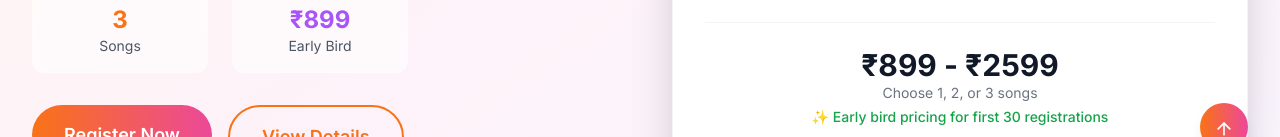
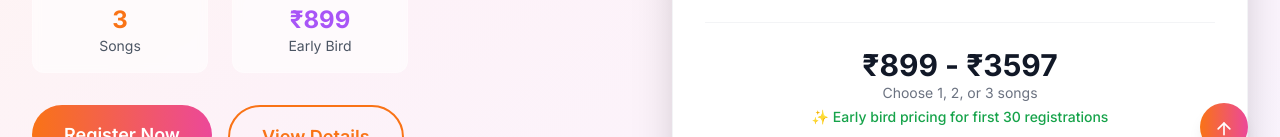
Before and after one commit to pranjal254/stepup-bhubaneswar, a Next.js app: page / in a window 1280 px wide. Shown: the part 617-754 px from the top of the page. Built offline with nearby package versions, Linux system fonts and the light colour scheme; no server answers; the database is empty.

Commit message:
Update Hero.js -v3

```diff
--- a/src/components/sections/Hero.js
+++ b/src/components/sections/Hero.js
@@ -89,7 +89,7 @@ export default function Hero() {
   // Calculate pricing and availability
   const isEarlyBird = workshopData.totalRegistrations < 30
   const spotsLeft = workshopData.totalSlots - workshopData.totalRegistrations
-  const startingPrice = isEarlyBird ? 899 : 949
+  const startingPrice = isEarlyBird ? 899 : 1199
   const isWorkshopFull = spotsLeft <= 0
   const isAlmostFull = spotsLeft <= 5 && spotsLeft > 0
 
@@ -457,7 +457,7 @@ export default function Hero() {
                   transition={{ duration: 0.6, delay: 1.4 }}
                 >
                   <div className="mb-4">
-                    <div className="text-3xl font-bold text-gray-900">₹{startingPrice} - ₹2599</div>
+                    <div className="text-3xl font-bold text-gray-900">₹{startingPrice} - ₹3597</div>
                     <div className="text-sm text-gray-500">Choose 1, 2, or 3 songs</div>
                     {isEarlyBird && !isWorkshopFull && (
                       <div className="text-sm text-green-600 font-medium mt-1">
```
